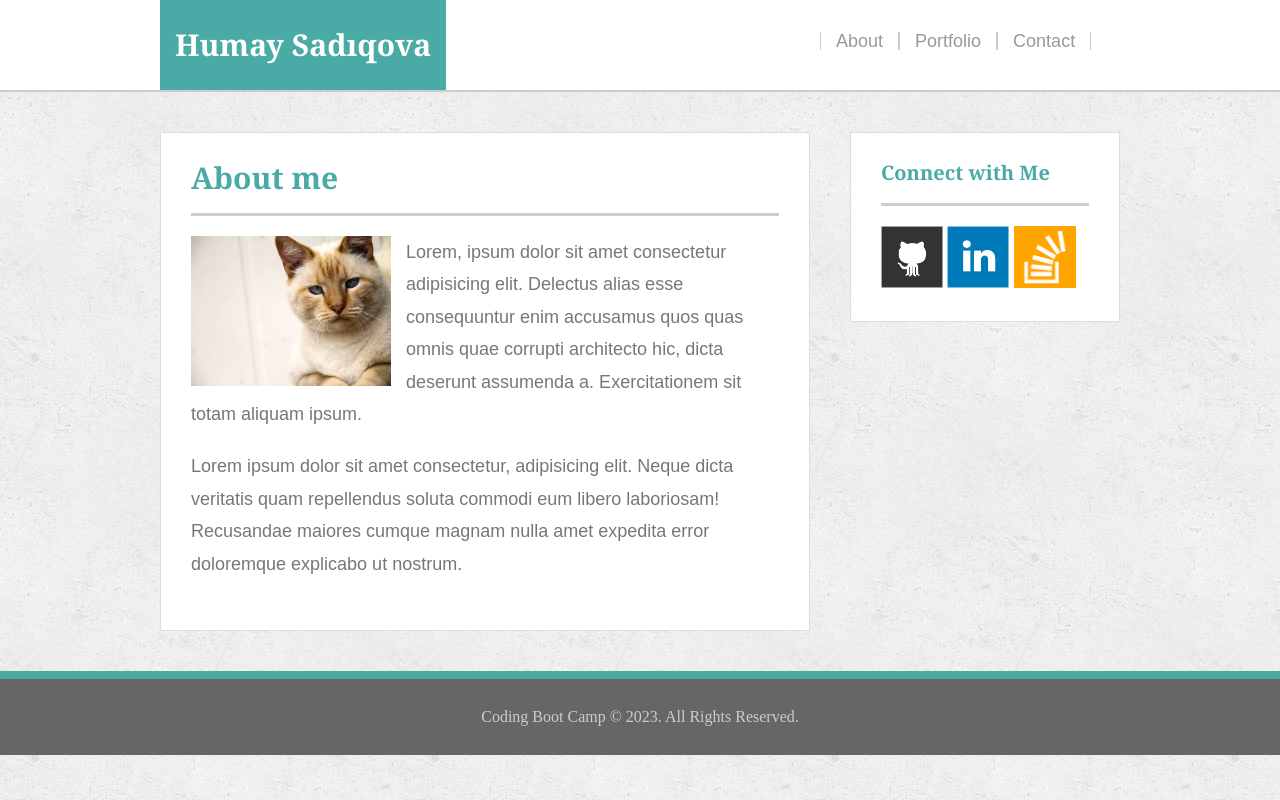
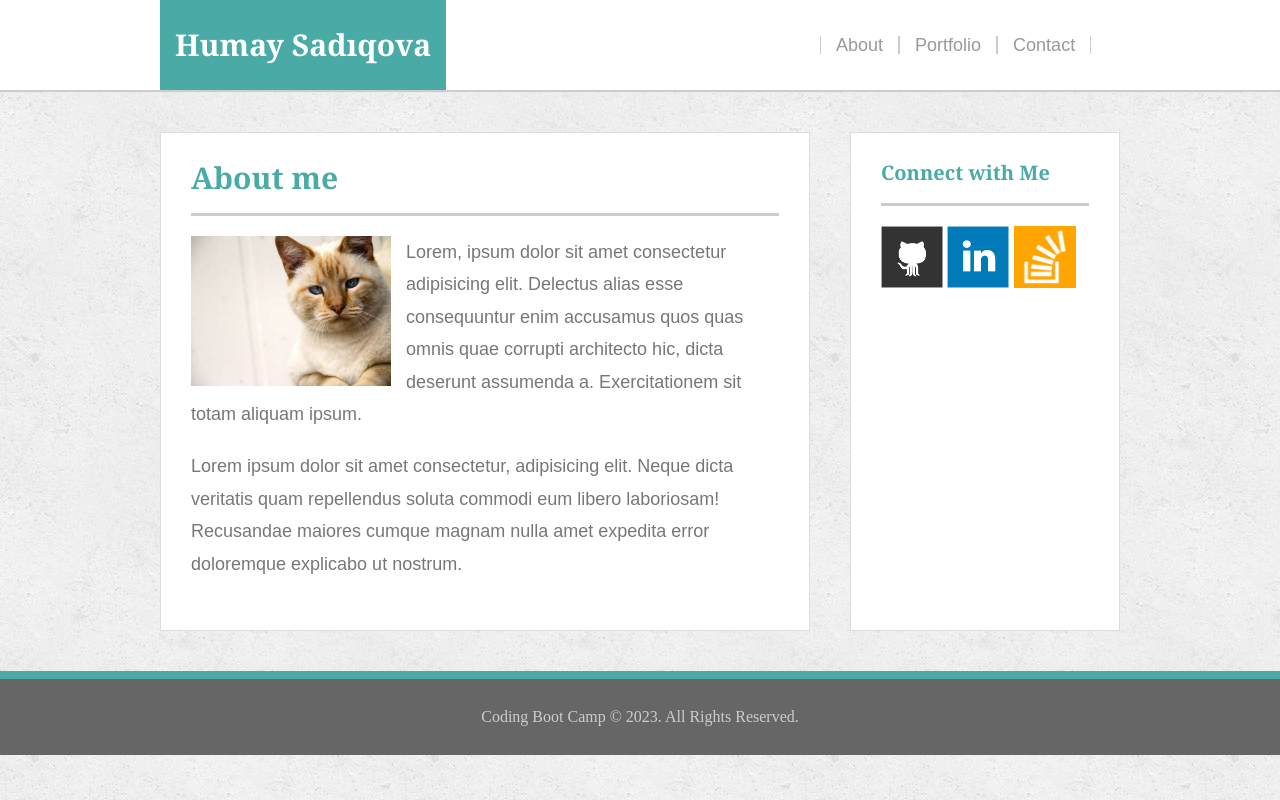
Before and after one commit to humaysadigova/Homework-part-1, a plain HTML site: page index.html in a window 1280 px wide. Drawn offline with Linux system fonts and the light colour scheme.

Commit message:
work with flex

```diff
--- a/assets/css/style.css
+++ b/assets/css/style.css
@@ -14,16 +14,16 @@ body {
 }
 
 .header-container {
-    /* display: flex;
+    display: flex;
     justify-content: space-between;
-    align-items: center; */
+    align-items: center;
     max-width: 960px;
     margin: auto;
     clear: both;
 
 }
 .name {
-    float: left;
+    /* float: left; */
     text-decoration: none;
     height: 90px;
     width: auto;
@@ -38,11 +38,17 @@ body {
 }
 .navbar {
     min-width: 300px;
-    margin-top: 32px;
-    float: right;
+    /* float: right; */
+    display: flex;
+    align-items: center;
+
+}
+.navbar ul {
+    display: flex;
+    flex-direction: row;
 }
 li {
-    float: left;
+    /* float: left; */
     padding: 0 15px;
     border-left: 1px solid #ccc;
     border-right: 1px solid #ccc;
@@ -61,22 +67,24 @@ li a {
     margin: auto;
     color: #777777;
     font-family: Arial, Helvetica, sans-serif;
+    display: flex;
 
 }
 .main-section {
     width: 650px;
-    float: left;
+    /* float: left; */
     background-color:#ffffff ;
     border: 1px solid #dddddd;
     padding: 30px;
     margin-bottom: 40px;
+    margin-right: 40px;
 }
 .sidebar {
-    float: right;
+    /* float: right; */
     width: 100%;
     max-width: 270px;
     padding: 30px;
-    margin-bottom: 20px;
+    margin-bottom: 40px;
     background-color:#ffffff ;
     border: 1px solid #dddddd;
     padding: 30px;
```
